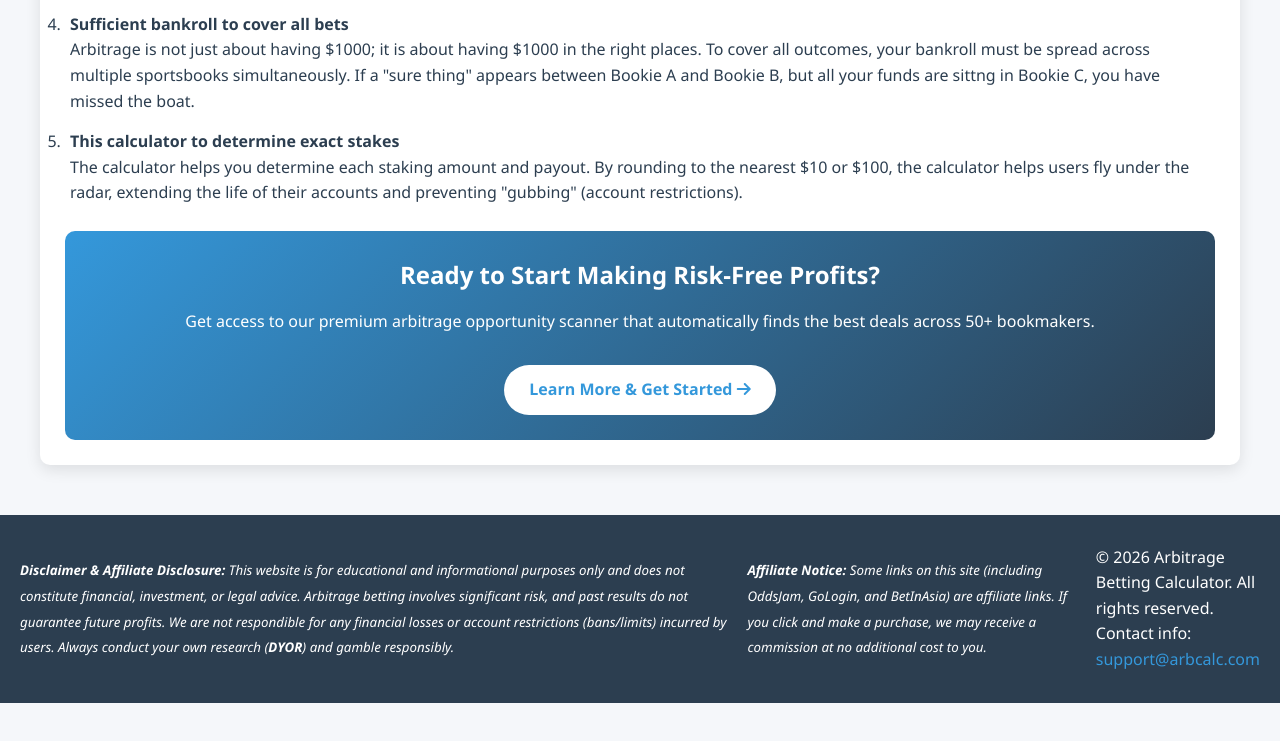
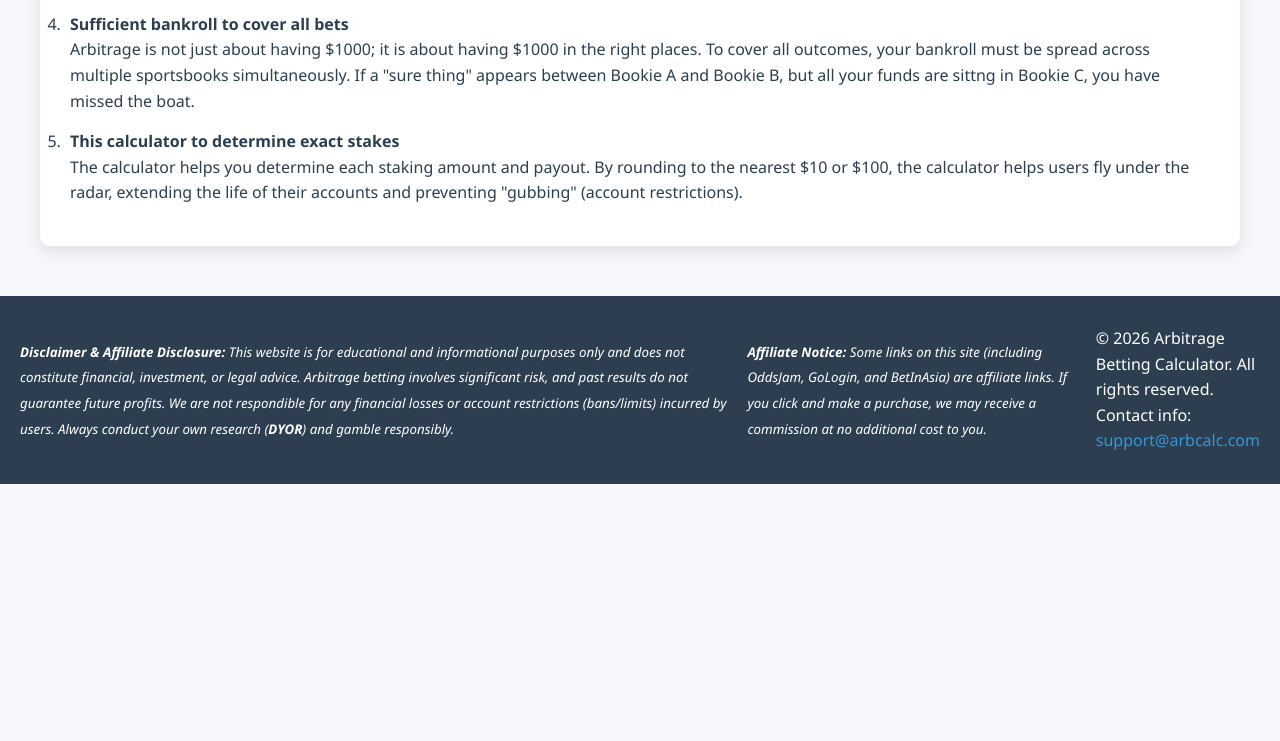
Before and after one commit to Carybean/Arbitrage, a plain HTML site: page index.html in a window 1280 px wide. Shown: the part 3056-3797 px from the top of the page. After the commit the page ends 3580 px from the top, so only its background shows below. Drawn offline with Linux system fonts and the light colour scheme; a script that the page names is missing.

Commit message:
Temporal Version

```diff
--- a/index.html
+++ b/index.html
@@ -288,13 +288,6 @@
                         </p>
                     </li>
                 </ol>
-
-
-                <div class="cta-box">
-                    <h3>Ready to Start Making Risk-Free Profits?</h3>
-                    <p>Get access to our premium arbitrage opportunity scanner that automatically finds the best deals across 50+ bookmakers.</p>
-                    <a href="#">Learn More & Get Started <i class="fas fa-arrow-right"></i></a>
-                </div>
             </div>
         </div>
     </div>
```
